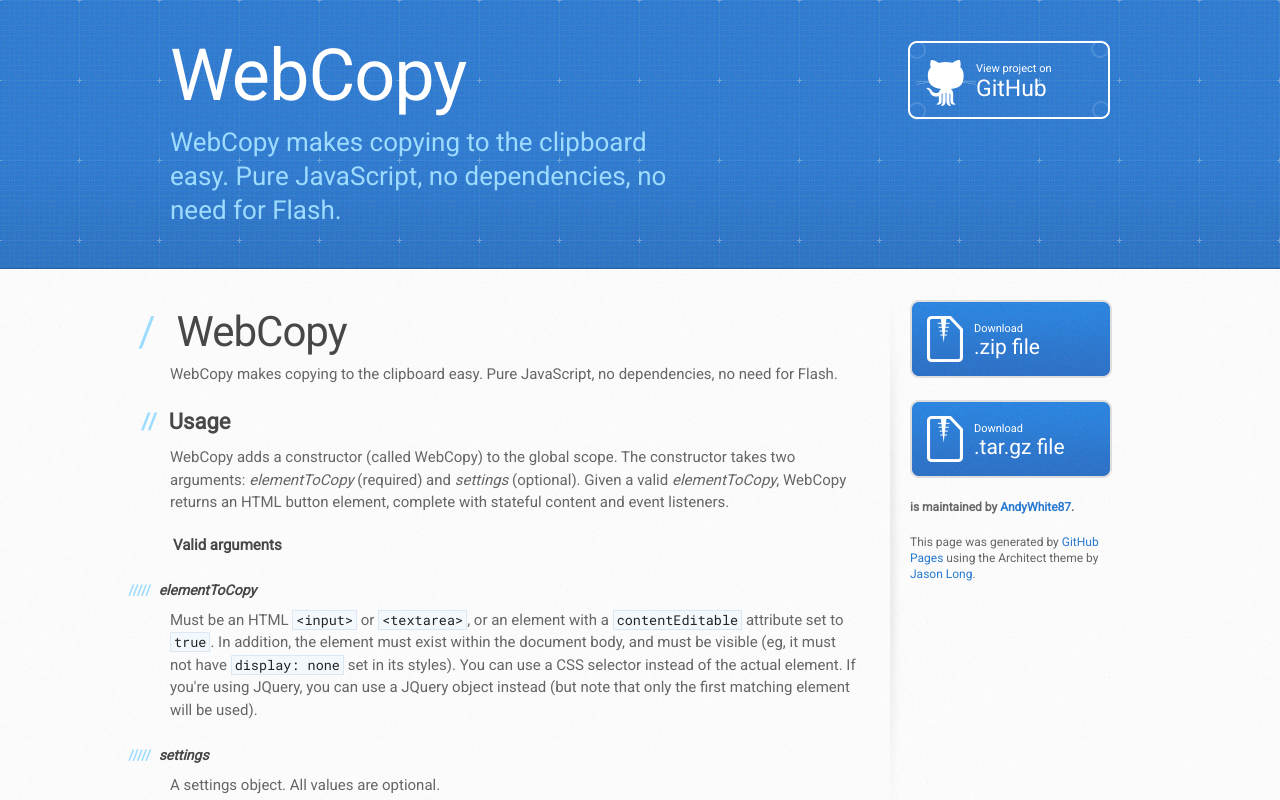
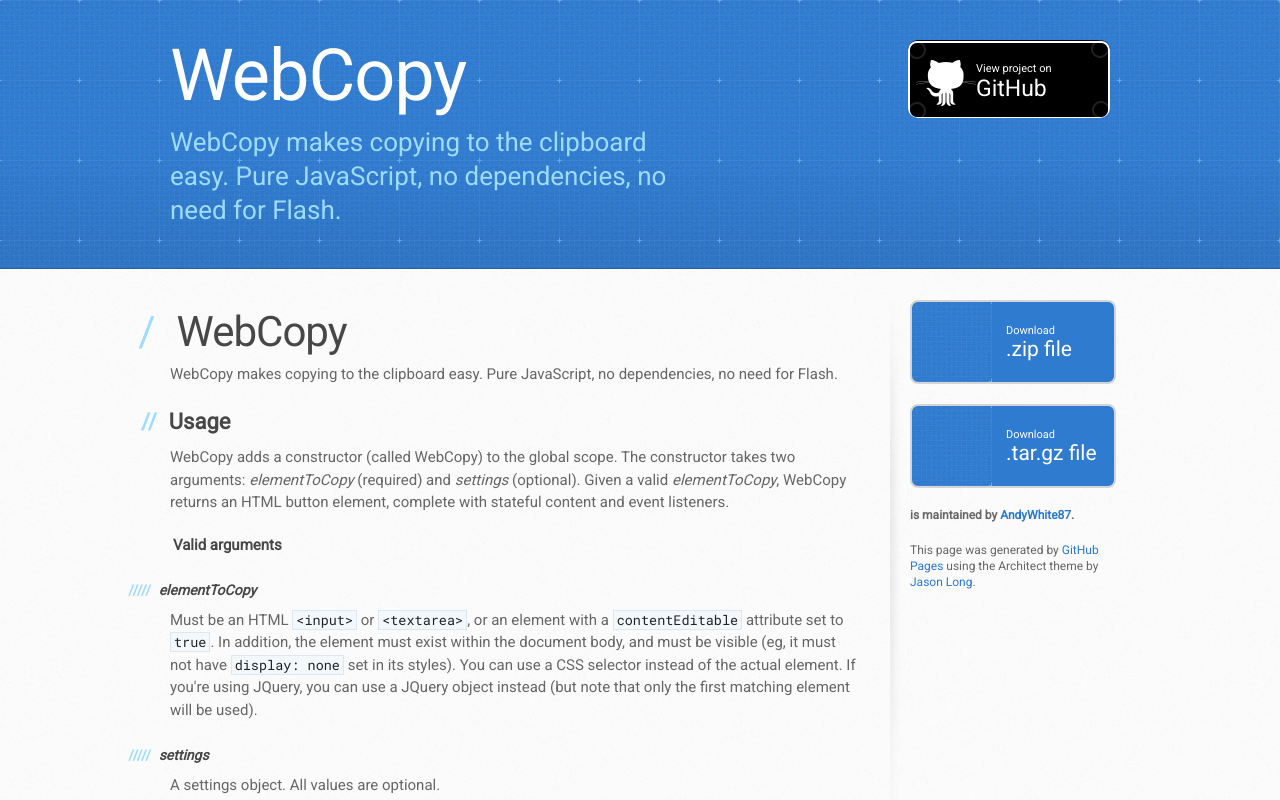
Before and after one commit to WSydnA/WebCopy, a plain HTML site: page index.html in a window 1280 px wide. Shown: the top 800 px of the page. Drawn offline with Linux system fonts and the light colour scheme.

Commit message:
Updated button styles

```diff
--- a/stylesheets/stylesheet.css
+++ b/stylesheets/stylesheet.css
@@ -537,15 +537,20 @@
   position: absolute;
   top: 0;
   right: 0;
-  background: transparent url(../images/github-button.png) 0 0 no-repeat;
+  background: #000 url(../images/github-button.png) 0 0 no-repeat;
+  border-radius: 10px;
+  width: 134px;
+  height: 56px;
 }
 aside a.button {
   display: block;
-  width: 138px;
-  padding-left: 64px;
+  width: 108px;
+  padding-left: 94px;
   margin-bottom: 20px;
   font-size: 21px;
-  background: transparent url(../images/download-button.png) 0 0 no-repeat;
+  background: #2e7bcf url(../images/header-bg.jpg) 0 -1px no-repeat;
+  border-radius: 8px;
+  border: 2px solid #d5d5d5;
 }
 
 code, pre {
@@ -833,14 +838,15 @@
     display: inline-block;
     width: auto;
     height: auto;
-    padding: 5px 10px;
+    padding: 10px 15px;
     margin-top: 15px;
     font-size: 13px;
     line-height: 1;
     color: #2879d0;
     text-align: center;
-    background-color: #9ddcff;
+    background-color: #000;
     background-image: none;
+    border: 1px solid #fff;
     border-radius: 5px;
     -moz-border-radius: 5px;
     -webkit-border-radius: 5px;
```
